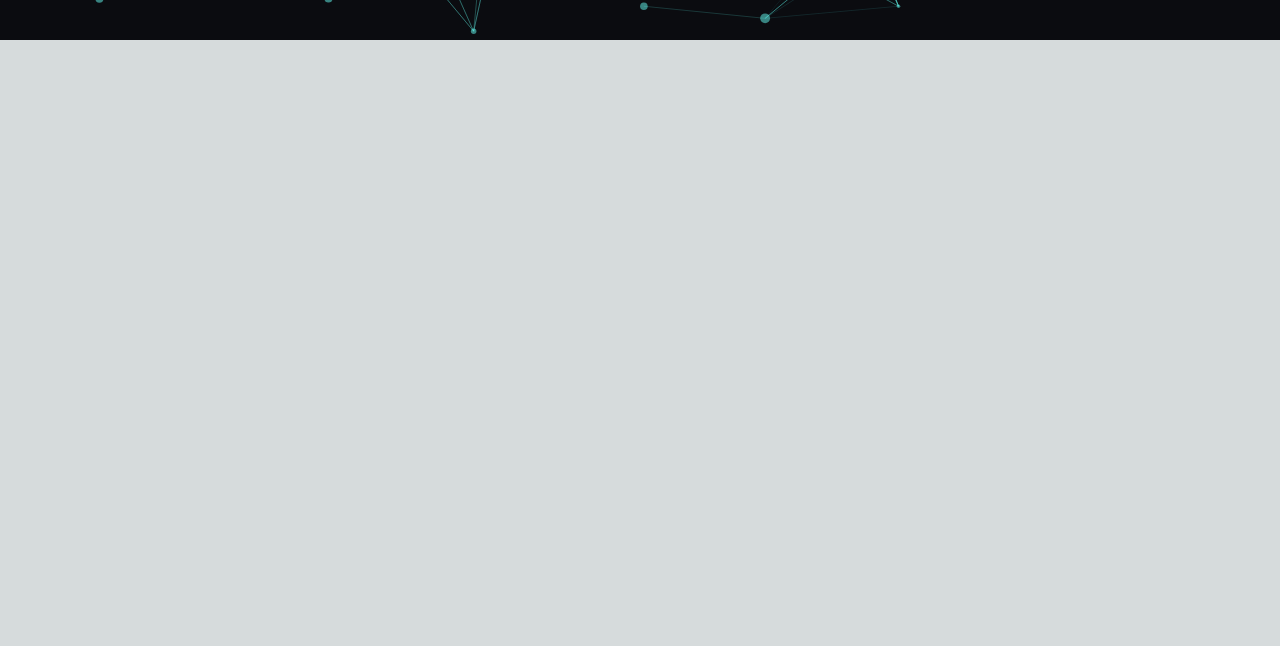
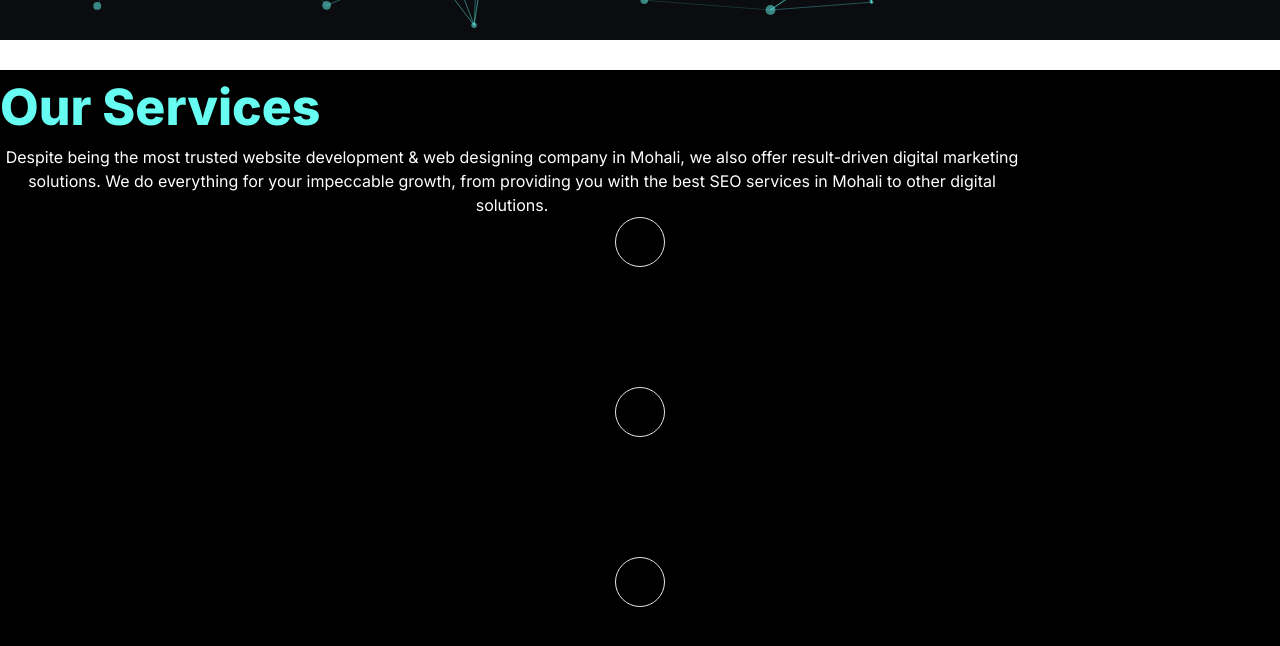
Before and after one commit to Akshaybagai52/baseline-rebuild, a Next.js app: page / in a window 1280 px wide. Shown: the part 760-1406 px from the top of the page. Before the commit the page ends 800 px from the top, so only its background shows below. Built offline with nearby package versions, Linux system fonts and the light colour scheme.

Commit message:
create ourservices

```diff
--- a/Components/Banner/Banner.tsx
+++ b/Components/Banner/Banner.tsx
@@ -7,10 +7,12 @@ import { Getstarted } from "../Buttons/Buttons";
 const Banner = () => {
   return (
     <div className="banner ">
-      <ParticlesBackground />
+      <div className="particles_banner">
+        <ParticlesBackground />
+      </div>
 
       <div className="container">
-        <div className="banner_content mt-[100px] flex  font-sans items-center">
+        <div className="banner_content mt-[100px] flex  font-sans items-center ">
           <div className="banner_info w-[50%] ">
             <div className="banner_heading w-[50%] m-auto">
               <h1 className="mai_heading leading-[80px] text-[84px] text-[#66FCF1] ">
--- a/Components/Navbar/Nav.tsx
+++ b/Components/Navbar/Nav.tsx
@@ -1,16 +1,47 @@
 "use client";
-import React, { useState } from "react";
+import React, { useState, useEffect } from "react";
 import Link from "next/link";
 import { Getstarted } from "../Buttons/Buttons";
+
 const Nav = () => {
   const [toggle, setToggle] = useState(false);
+
+  const [NavBackground, setNavBackground] = useState(""); // nav background change
+
+  // ______ nav background change event _________//
+  const listenScrollEvent = () => {
+    if (window.scrollY > 10) {
+      setNavBackground("black");
+    } else {
+      setNavBackground("");
+    }
+  };
+
+  useEffect(() => {
+    window.addEventListener("scroll", listenScrollEvent);
+
+    return () => {
+      window.removeEventListener("scroll", listenScrollEvent);
+    };
+  }, []);
+
+  const navStyle = {
+    Background: "transparent",
+    transition: "background 0.2s ease",
+    backdropFilter: `blur(${NavBackground ? "3PX" : ""})`,
+  };
+  //________________end event______________________________//
 
   const handleToggle = () => {
     setToggle(!toggle);
   };
+
   return (
     <>
-      <nav className="fixed w-full z-20 top-0 left-0">
+      <nav
+        className={"fixed w-full z-20 top-0 left-0 duration-200 "}
+        style={navStyle}
+      >
         <div className="max-w-screen-xl flex flex-wrap items-center justify-between mx-auto p-4">
           <Link
             href="https://baselineitdevelopment.com/"
--- /dev/null
+++ b/Components/Ts_model/services.ts
@@ -0,0 +1,12 @@
+export interface servicesModel {
+  title: string;
+  service: string[];
+}
+export const Servicvedata = [
+  {
+    services: {
+      title: "php",
+      service: ["data", "more data", "data"],
+    },
+  },
+];
--- a/Components/ourservice/ourservice.tsx
+++ b/Components/ourservice/ourservice.tsx
@@ -0,0 +1,43 @@
+import React from "react";
+// import { Servicvedata } from "../Ts_model/services";
+import Services from "./services";
+const Ourservice = () => {
+  return (
+    <>
+      <div className="ourservice_main">
+        <div className="container">
+          <div className="Our_service_heading my-[100px]">
+            <h2 className="our_services_headline text-center">
+              <span>Our</span> <span>Services</span>
+            </h2>
+            <p className="service_info m-auto">
+              Despite being the most trusted website development &amp;{" "}
+              <a
+                className="underline text-blue-500"
+                href="https://baselineitdevelopment.com/web-designing-company-in-mohali"
+              >
+                web designing company in Mohali
+              </a>
+              , we also offer result-driven digital marketing solutions. We do
+              everything for your impeccable growth, from providing you with the{" "}
+              <a
+                className="underline text-blue-500"
+                href="https://baselineitdevelopment.com/seo-company-mohali"
+              >
+                best SEO services in Mohali
+              </a>{" "}
+              to other digital solutions.
+            </p>
+          </div>
+
+          <div className="card_items grid grid-cols-3 gap-2 my-[20px]">
+            <Services />
+            <Services />
+            <Services />
+          </div>
+        </div>
+      </div>
+    </>
+  );
+};
+export default Ourservice;
--- a/Components/ourservice/services.tsx
+++ b/Components/ourservice/services.tsx
@@ -0,0 +1,30 @@
+"use client";
+import React from "react";
+
+const Services = () => {
+  return (
+    <>
+      <div className="service_cards  h-[250px] ">
+        <div className="container">
+          <div className="Cards_service bg-[#1F2833] p-5 rounded-[15px]">
+            <div className="card text-white  border-[3px] border-[#66fcf1] p-[10px] ">
+              <div className="card_logo text-center">
+                <p className="service_logo">Logo</p>
+              </div>
+              <div className="Card_list leading-[44px] p-2.5">
+                <ul>
+                  <li>Web Portal Development</li>
+                  <li>Web Services &amp; API Integration</li>
+                  <li>CMS Development</li>
+                  <li>Integrating Payment gateways</li>
+                  <li>Building Ecommerce Website Open Source Development</li>
+                </ul>
+              </div>
+            </div>
+          </div>
+        </div>
+      </div>
+    </>
+  );
+};
+export default Services;
--- a/Components/particles/particlesBackground.tsx
+++ b/Components/particles/particlesBackground.tsx
@@ -12,7 +12,7 @@ export default function Cover() {
   //   };
 
   return (
-    <div id="particles-js" className="relative z-[-1]">
+    <div id="particles-js" className=" relative z-[-1]">
       <Particles
         id="tsparticles"
         init={particlesInit}
--- a/app/globals.css
+++ b/app/globals.css
@@ -16,21 +16,26 @@
   }
 }
 
-body {
-  color: rgb(var(--foreground-rgb));
-  background: linear-gradient(
-      to bottom,
-      transparent,
-      rgb(var(--background-end-rgb))
-    )
-    rgb(var(--background-start-rgb));
-}
 @layer {
   /* // Nav ///  */
 
   h1 {
     @apply font-bold text-[47px];
     font-family: fantasy;
+  }
+
+  /* // ourservices ? */
+  h2.our_services_headline {
+    @apply text-[#66fcf1] text-[50px] font-extrabold !important;
+  }
+  .service_info {
+    @apply text-[white] w-4/5 text-center m-auto;
+  }
+  .ourservice_main {
+    @apply bg-[#000000] mt-[40px] h-[100vh];
+  }
+  .service_logo {
+    @apply w-[50px] h-[50px] border flex justify-center items-center m-auto rounded-[100%] border-solid !important;
   }
 }
 
--- a/app/page.tsx
+++ b/app/page.tsx
@@ -1,10 +1,12 @@
 import Banner from "@/Components/Banner/Banner";
 import Nav from "@/Components/Navbar/Nav";
+import Ourservice from "@/Components/ourservice/ourservice";
 export default function Home() {
   return (
-    <main>
+    <>
       <Nav />
-      <Banner />
-    </main>
+      <Banner /> {/* // I am put particles in this banner component  */}
+      <Ourservice />
+    </>
   );
 }
```
Also changed, not shown: 2 other files (tests, documents, lock files or other folders).
